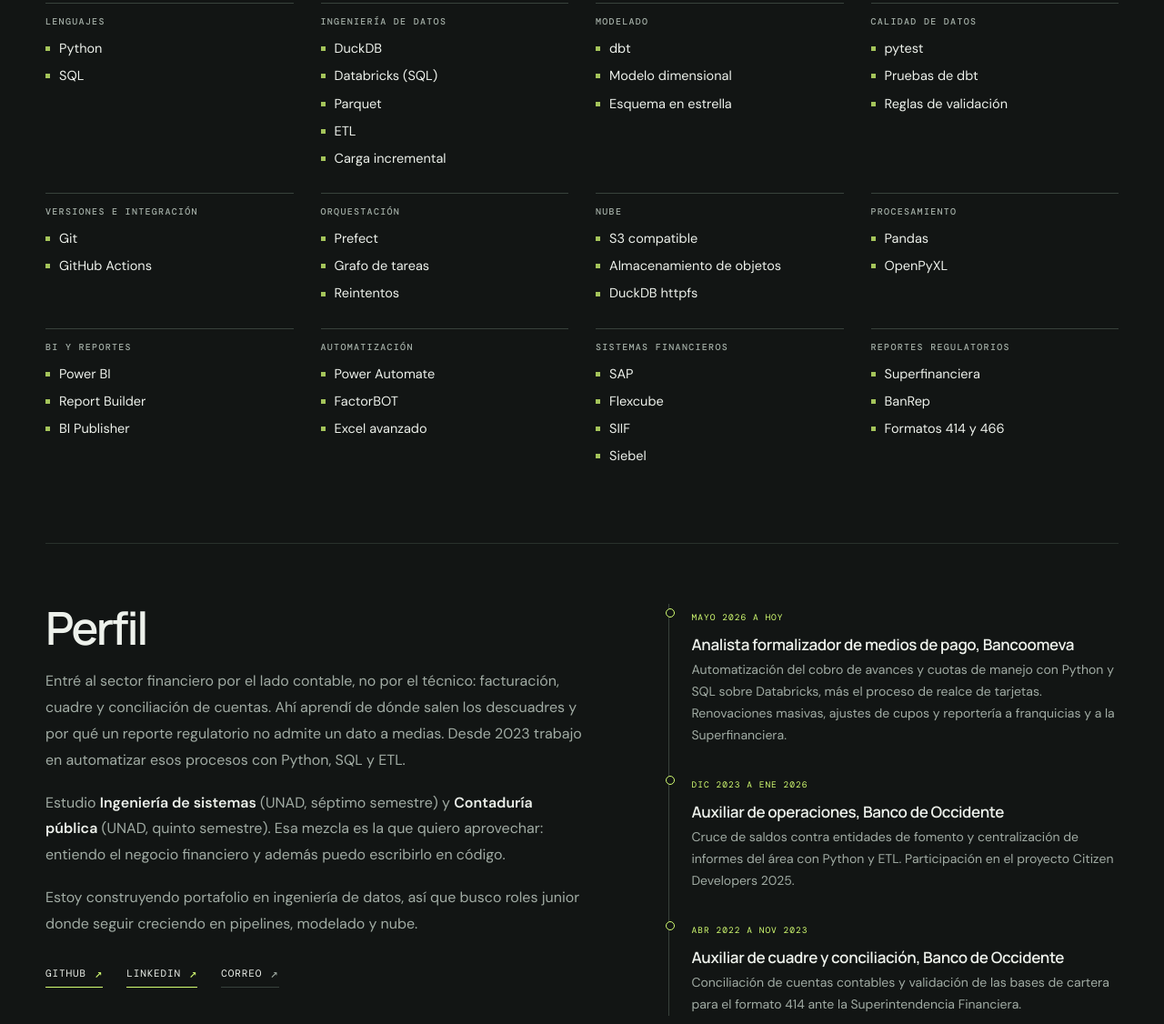
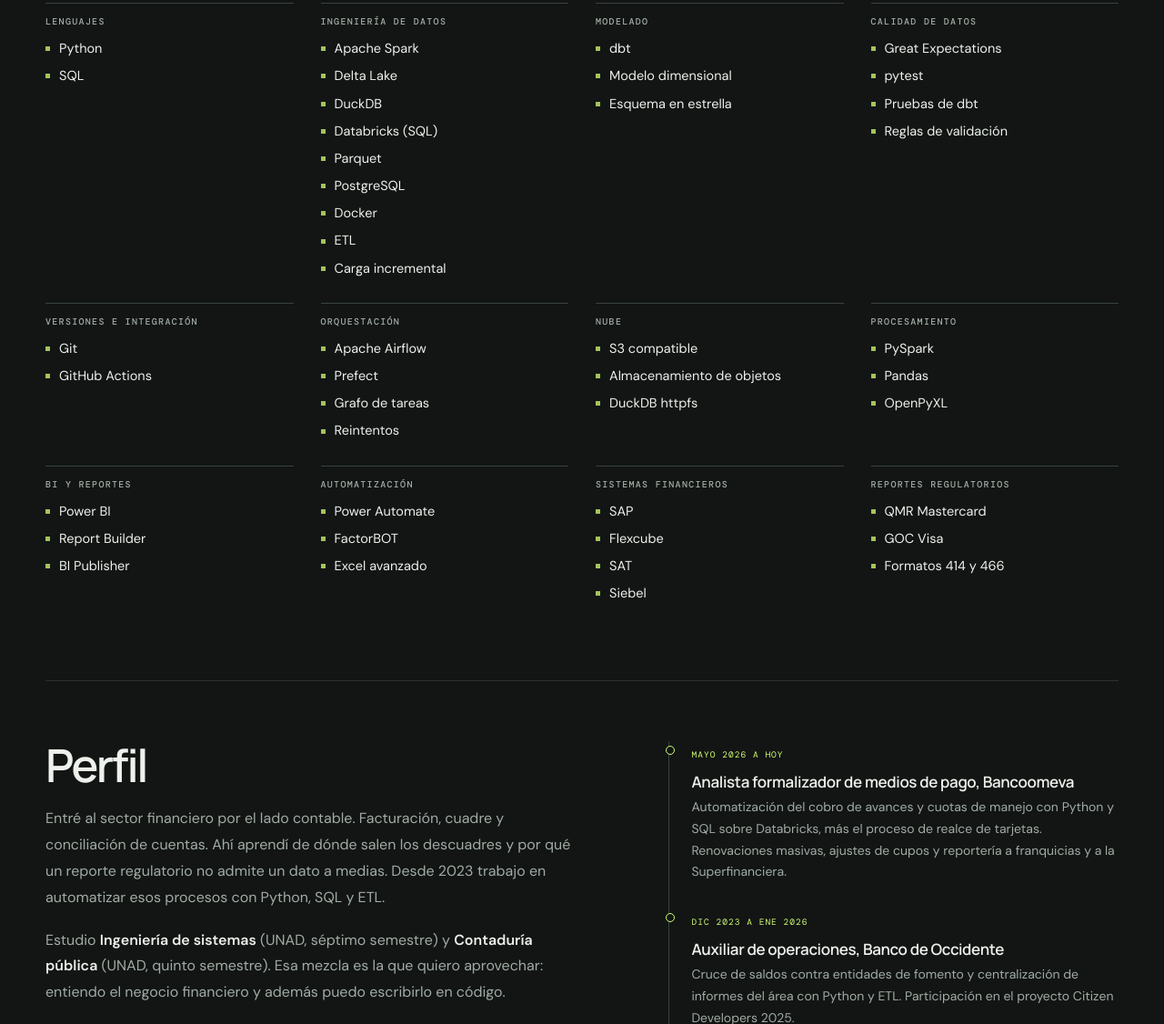
Before and after one commit to Alejandro1431/Alejandro1431.github.io, a plain HTML site: page index.html in a window 1280 px wide. Shown: the part 1674-2800 px from the top of the page at 91% size. Drawn offline with nearby package versions, Linux system fonts and the light colour scheme.

Commit message:
Stack: Spark, Delta Lake, Airflow, Docker, PostgreSQL y Great Expectations
Son las herramientas del proyecto nuevo, el observatorio de la operación de la
banca colombiana. Apache Spark y Delta Lake en ingeniería de datos, Airflow en
orquestación, Great Expectations en calidad y PostgreSQL y Docker en la base.

Entran además los ajustes que había sin guardar en el perfil y en el stack.

```diff
--- a/index.html
+++ b/index.html
@@ -51,7 +51,7 @@
         <div class="folio-title-block">
           <h1 id="hero-title">Datos y automatización<br><em>en banca.</em></h1>
 
-          <p class="folio-intro">Soy <b>Mario Alejandro Rebellón</b>. Llevo desde 2022 en el sector financiero, y desde 2023 mi trabajo consiste en quitarle lo manual a los procesos que dependen del dato: conciliaciones, informes y reportes regulatorios con Python, SQL y ETL. Mi siguiente paso es la ingeniería de datos: orquestación, modelado y nube.</p>
+          <p class="folio-intro">Soy <b>Mario Alejandro Rebellón</b>. Llevo desde 2022 en el sector financiero, y desde ese entonces enfoco mi trabajo en quitarle lo manual a los procesos que dependen del dato: conciliaciones, informes y reportes regulatorios con Python, SQL y ETL. Mi siguiente paso es la ingeniería de datos: orquestación, modelado y nube.</p>
 
           <div class="folio-actions">
             <a class="folio-link" href="#proyectos">Ver proyectos</a>
@@ -138,17 +138,17 @@
 
       <div class="folio-stack-grid">
         <article><h3>Lenguajes</h3><ul><li>Python</li><li>SQL</li></ul></article>
-        <article><h3>Ingeniería de datos</h3><ul><li>DuckDB</li><li>Databricks (SQL)</li><li>Parquet</li><li>ETL</li><li>Carga incremental</li></ul></article>
+        <article><h3>Ingeniería de datos</h3><ul><li>Apache Spark</li><li>Delta Lake</li><li>DuckDB</li><li>Databricks (SQL)</li><li>Parquet</li><li>PostgreSQL</li><li>Docker</li><li>ETL</li><li>Carga incremental</li></ul></article>
         <article><h3>Modelado</h3><ul><li>dbt</li><li>Modelo dimensional</li><li>Esquema en estrella</li></ul></article>
-        <article><h3>Calidad de datos</h3><ul><li>pytest</li><li>Pruebas de dbt</li><li>Reglas de validación</li></ul></article>
+        <article><h3>Calidad de datos</h3><ul><li>Great Expectations</li><li>pytest</li><li>Pruebas de dbt</li><li>Reglas de validación</li></ul></article>
         <article><h3>Versiones e integración</h3><ul><li>Git</li><li>GitHub Actions</li></ul></article>
-        <article><h3>Orquestación</h3><ul><li>Prefect</li><li>Grafo de tareas</li><li>Reintentos</li></ul></article>
+        <article><h3>Orquestación</h3><ul><li>Apache Airflow</li><li>Prefect</li><li>Grafo de tareas</li><li>Reintentos</li></ul></article>
         <article><h3>Nube</h3><ul><li>S3 compatible</li><li>Almacenamiento de objetos</li><li>DuckDB httpfs</li></ul></article>
-        <article><h3>Procesamiento</h3><ul><li>Pandas</li><li>OpenPyXL</li></ul></article>
+        <article><h3>Procesamiento</h3><ul><li>PySpark</li><li>Pandas</li><li>OpenPyXL</li></ul></article>
         <article><h3>BI y reportes</h3><ul><li>Power BI</li><li>Report Builder</li><li>BI Publisher</li></ul></article>
         <article><h3>Automatización</h3><ul><li>Power Automate</li><li>FactorBOT</li><li>Excel avanzado</li></ul></article>
-        <article><h3>Sistemas financieros</h3><ul><li>SAP</li><li>Flexcube</li><li>SIIF</li><li>Siebel</li></ul></article>
-        <article><h3>Reportes regulatorios</h3><ul><li>Superfinanciera</li><li>BanRep</li><li>Formatos 414 y 466</li></ul></article>
+        <article><h3>Sistemas financieros</h3><ul><li>SAP</li><li>Flexcube</li><li>SAT</li><li>Siebel</li></ul></article>
+        <article><h3>Reportes regulatorios</h3><ul><li>QMR Mastercard</li><li>GOC Visa</li><li>Formatos 414 y 466</li></ul></article>
       </div>
     </section>
 
@@ -157,7 +157,7 @@
       <div class="folio-profile-grid">
         <div>
           <h2 id="profile-title">Perfil</h2>
-          <p class="folio-profile-bio">Entré al sector financiero por el lado contable, no por el técnico: facturación, cuadre y conciliación de cuentas. Ahí aprendí de dónde salen los descuadres y por qué un reporte regulatorio no admite un dato a medias. Desde 2023 trabajo en automatizar esos procesos con Python, SQL y ETL.</p>
+          <p class="folio-profile-bio">Entré al sector financiero por el lado contable. Facturación, cuadre y conciliación de cuentas. Ahí aprendí de dónde salen los descuadres y por qué un reporte regulatorio no admite un dato a medias. Desde 2023 trabajo en automatizar esos procesos con Python, SQL y ETL.</p>
           <p class="folio-profile-bio">Estudio <b>Ingeniería de sistemas</b> (UNAD, séptimo semestre) y <b>Contaduría pública</b> (UNAD, quinto semestre). Esa mezcla es la que quiero aprovechar: entiendo el negocio financiero y además puedo escribirlo en código.</p>
           <p class="folio-profile-bio">Estoy construyendo portafolio en ingeniería de datos, así que busco roles junior donde seguir creciendo en pipelines, modelado y nube.</p>
           <div class="folio-actions">
```
